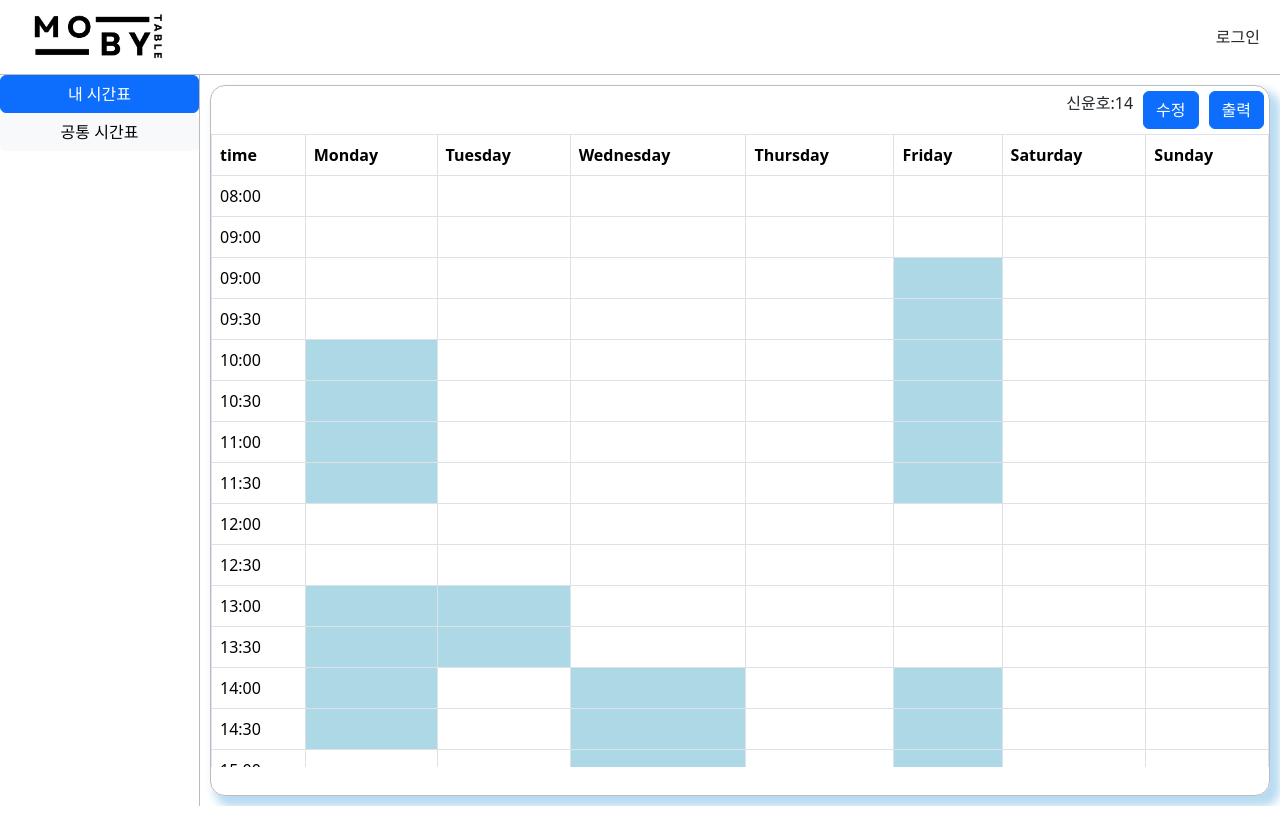
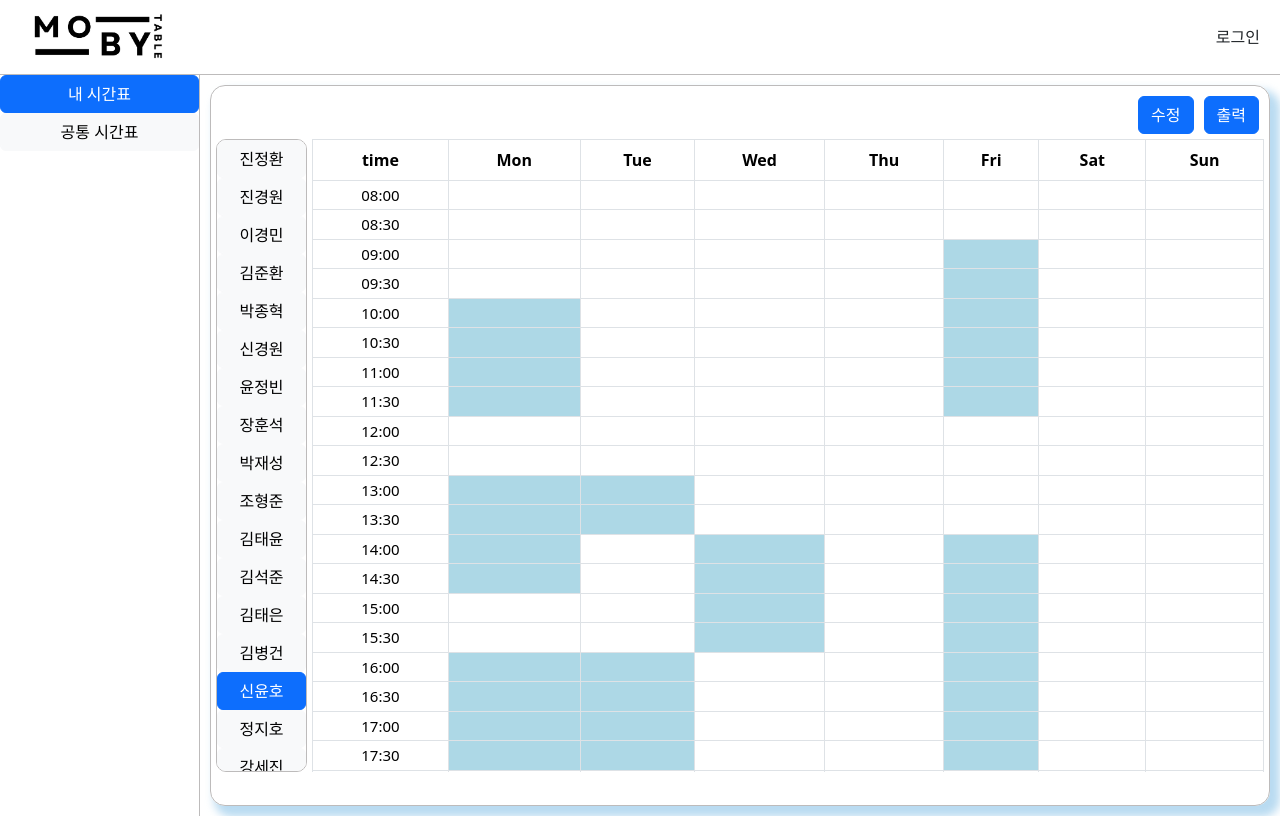
Before and after one commit to xode114kr1/moby-table-demo, a React (Create React App) app: page /edittimetable in a window 1280 px wide. Built offline with nearby package versions, Linux system fonts and the light colour scheme; data requests are answered from the project's data file.

Commit message:
feat : 시간표 수정

```diff
--- a/src/App.css
+++ b/src/App.css
@@ -23,9 +23,15 @@ body{
 }
 
 .table-contanier{
+    display: flex;
+    gap: 5px;
     height: 90%;
     overflow-y: scroll;
 }
+.table-contanier::-webkit-scrollbar{
+    display: none;
+}
+
 
 .nav-list{
     width: 200px;
@@ -39,6 +45,7 @@ body{
 }
 
 .content-div{
+    padding: 5px;
     flex-grow: 1;
     border-radius: 15px;
     border: 1px solid rgb(189, 187, 187);
@@ -73,3 +80,31 @@ body{
 .nav-list button{
     width: 100%;
 }
+
+.schedule-table td{
+    height: 20px;
+}
+
+.schedule-tr td{
+    text-align: center;
+    padding: 3px;
+    font-size: 15px;
+    max-height: 20px;
+}
+
+.schedule-thead tr th{
+    text-align: center;
+}
+
+.name-list{
+    display: flex;
+    flex-direction: column;
+    border-radius: 10px;
+    border: 1px solid rgb(189, 187, 187);
+    width: 100px;
+    overflow: hidden;
+}
+
+.name-list button{
+    width: 100%;
+}
--- a/src/App.js
+++ b/src/App.js
@@ -1,39 +1,13 @@
 import EditTimeTable from "./page/EditTimeTable";
 import { Route, Routes } from "react-router-dom";
-import "./App.css";
 import Header from "./component/Header";
 import NavList from "./component/NavList";
 import CommonTimeTable from "./page/CommonTimeTable";
+import "./App.css";
+import { useState } from "react";
 
 function App() {
-  const daysOfWeek = [
-    "Monday",
-    "Tuesday",
-    "Wednesday",
-    "Thursday",
-    "Friday",
-    "Saturday",
-    "Sunday",
-  ];
-  const allPeople = [
-    "진정환",
-    "진경원",
-    "이경민",
-    "김준환",
-    "박종혁",
-    "신경원",
-    "윤정빈",
-    "장훈석",
-    "박재성",
-    "조형준",
-    "김태윤",
-    "김석준",
-    "김태은",
-    "김병건",
-    "신윤호",
-    "정지호",
-    "강세진",
-  ];
+  const [myId, setMyId] = useState("14");
   return (
     <div className="app">
       <Header />
@@ -41,7 +15,10 @@ function App() {
         <NavList />
         <div className="content-div">
           <Routes>
-            <Route path="/edittimetable" element={<EditTimeTable />} />
+            <Route
+              path="/edittimetable"
+              element={<EditTimeTable myId={myId} />}
+            />
             <Route path="/commontimetable" element={<CommonTimeTable />} />
           </Routes>
         </div>
--- a/src/page/CommonTimeTable.js
+++ b/src/page/CommonTimeTable.js
@@ -1,17 +1,9 @@
-import React, { useState } from "react";
-import { Table } from "react-bootstrap";
+import React, { useEffect, useState } from "react";
+import { Button, Table } from "react-bootstrap";
 import "bootstrap/dist/css/bootstrap.min.css";
 
 const CommonTimeTable = () => {
-  const daysOfWeek = [
-    "Monday",
-    "Tuesday",
-    "Wednesday",
-    "Thursday",
-    "Friday",
-    "Saturday",
-    "Sunday",
-  ];
+  const daysOfWeek = ["Mon", "Tue", "Wed", "Thu", "Fri", "Sat", "Sun"];
   const allPeople = [
     "진정환",
     "진경원",
@@ -34,7 +26,7 @@ const CommonTimeTable = () => {
 
   const times = [
     "08:00",
-    "09:00",
+    "08:30",
     "09:00",
     "09:30",
     "10:00",
@@ -66,15 +58,69 @@ const CommonTimeTable = () => {
     "23:00",
     "23:30",
   ];
-
+  const [groupMemberId, setGroupMemberId] = useState([]);
   const [schedule, setSchedule] = useState([[], [], [], [], [], [], []]);
 
+  const addPeopleId = (person) => {
+    if (groupMemberId.some((member) => member === person)) {
+      let tempMember = [...groupMemberId];
+      tempMember = tempMember.filter((member) => member !== person);
+      setGroupMemberId(tempMember);
+    } else {
+      setGroupMemberId([...groupMemberId, person]);
+    }
+  };
+
+  const addCommonSchedule = async () => {
+    let tempSchedule = [[], [], [], [], [], [], []];
+
+    const fetchPromises = groupMemberId.map(async (memberId) => {
+      let url = `http://localhost:4000/people/${memberId}`;
+      let response = await fetch(url);
+      let data = await response.json();
+      let addSchedule = data.schedule;
+
+      for (let i = 0; i < addSchedule.length; i++) {
+        tempSchedule[i] = [...tempSchedule[i], ...addSchedule[i]];
+        const tempset = new Set(tempSchedule[i]);
+        tempSchedule[i] = [...tempset];
+        tempSchedule[i].sort((a, b) => a - b);
+      }
+    });
+
+    await Promise.all(fetchPromises);
+
+    setSchedule(tempSchedule);
+  };
+
+  useEffect(() => {
+    addCommonSchedule();
+  }, [groupMemberId]);
+
+  useEffect(() => {
+    console.log(schedule);
+  }, [schedule]);
+
   return (
-    <div>
-      <div></div>
+    <div className="edit-table-page-contanier">
       <div className="table-contanier">
+        <div className="name-list">
+          {allPeople.map((person, index) => (
+            <Button
+              variant={
+                groupMemberId.some((member) => member === index)
+                  ? "primary"
+                  : "light"
+              }
+              key={index}
+              onClick={() => addPeopleId(index)}
+            >
+              {person}
+            </Button>
+          ))}
+        </div>
         <Table bordered>
-          <thead>
+          <thead className="schedule-thead">
             <tr>
               <th>time</th>
               {daysOfWeek.map((day, index) => (
@@ -84,7 +130,7 @@ const CommonTimeTable = () => {
           </thead>
           <tbody>
             {times.map((time, rowId) => (
-              <tr key={rowId}>
+              <tr key={rowId} className="schedule-tr">
                 <td>{time}</td>
                 {daysOfWeek.map((day, colId) => (
                   <td
--- a/src/page/EditTimeTable.js
+++ b/src/page/EditTimeTable.js
@@ -3,18 +3,10 @@ import { Button, Container, Table } from "react-bootstrap";
 import { useState } from "react";
 import "bootstrap/dist/css/bootstrap.min.css";
 
-const EditTimeTable = () => {
+const EditTimeTable = ({ myId }) => {
   let tempSchedule = [];
 
-  const daysOfWeek = [
-    "Monday",
-    "Tuesday",
-    "Wednesday",
-    "Thursday",
-    "Friday",
-    "Saturday",
-    "Sunday",
-  ];
+  const daysOfWeek = ["Mon", "Tue", "Wed", "Thu", "Fri", "Sat", "Sun"];
   const allPeople = [
     "진정환",
     "진경원",
@@ -36,10 +28,10 @@ const EditTimeTable = () => {
   ];
   const [doEdit, setDoEdit] = useState(false);
   const [schedule, setSchedule] = useState([[], [], [], [], [], [], []]);
-  const [peopleId, setPeopleId] = useState(14);
+  const [peopleId, setPeopleId] = useState(myId);
 
   const fetchSchedule = async (id) => {
-    console.log(id);
+    // console.log(id);
     try {
       let url = `http://localhost:4000/people/${id}`;
       let response = await fetch(url);
@@ -51,12 +43,15 @@ const EditTimeTable = () => {
   };
 
   const patchSchedule = async () => {
-    console.log("asd");
+    // console.log(schedule);
     try {
       let url = `http://localhost:4000/people/${peopleId}`;
       let response = await fetch(url, {
         method: "PATCH",
-        schedule: schedule,
+        headers: {
+          "Content-type": "application/json",
+        },
+        body: JSON.stringify({ schedule }),
       });
     } catch (error) {
       console.error("Error patching data:", error);
@@ -65,11 +60,11 @@ const EditTimeTable = () => {
 
   useEffect(() => {
     fetchSchedule(peopleId);
-  }, []);
+  }, [peopleId]);
 
   const times = [
     "08:00",
-    "09:00",
+    "08:30",
     "09:00",
     "09:30",
     "10:00",
@@ -116,18 +111,17 @@ const EditTimeTable = () => {
   };
 
   const clickPrintScheduleButton = () => {
-    console.log(schedule);
+    console.log(allPeople[peopleId], schedule);
   };
 
   const clickEditButton = () => {
     setDoEdit(!doEdit);
-    patchSchedule();
+    if (doEdit === true) patchSchedule();
   };
 
   return (
     <div className="edit-table-page-contanier">
       <div className="button-contanier">
-        {allPeople[peopleId]}:{peopleId}
         <Button
           onClick={clickEditButton}
           variant={doEdit ? "danger" : "primary"}
@@ -138,8 +132,19 @@ const EditTimeTable = () => {
       </div>
 
       <div className="table-contanier">
+        <div className="name-list">
+          {allPeople.map((person, index) => (
+            <Button
+              variant={allPeople[peopleId] === person ? "primary" : "light"}
+              key={index}
+              onClick={() => setPeopleId(index)}
+            >
+              {person}
+            </Button>
+          ))}
+        </div>
         <Table bordered>
-          <thead>
+          <thead className="schedule-thead">
             <tr>
               <th>time</th>
               {daysOfWeek.map((day, index) => (
@@ -149,7 +154,7 @@ const EditTimeTable = () => {
           </thead>
           <tbody>
             {times.map((time, rowId) => (
-              <tr key={rowId}>
+              <tr key={rowId} className="schedule-tr">
                 <td>{time}</td>
                 {daysOfWeek.map((day, colId) => (
                   <td
```
Also changed, not shown: src/media/timetable(강세진).txt, src/media/timetable(신윤호).txt.
